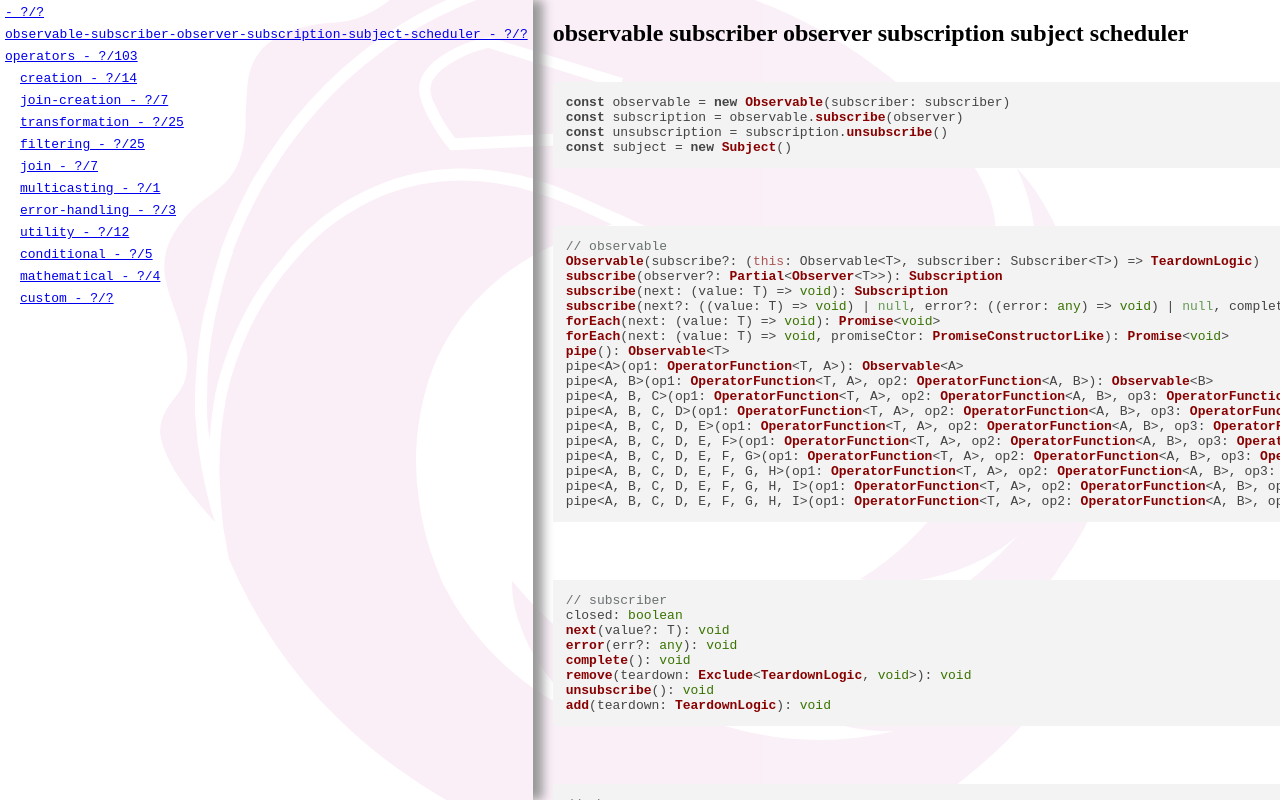
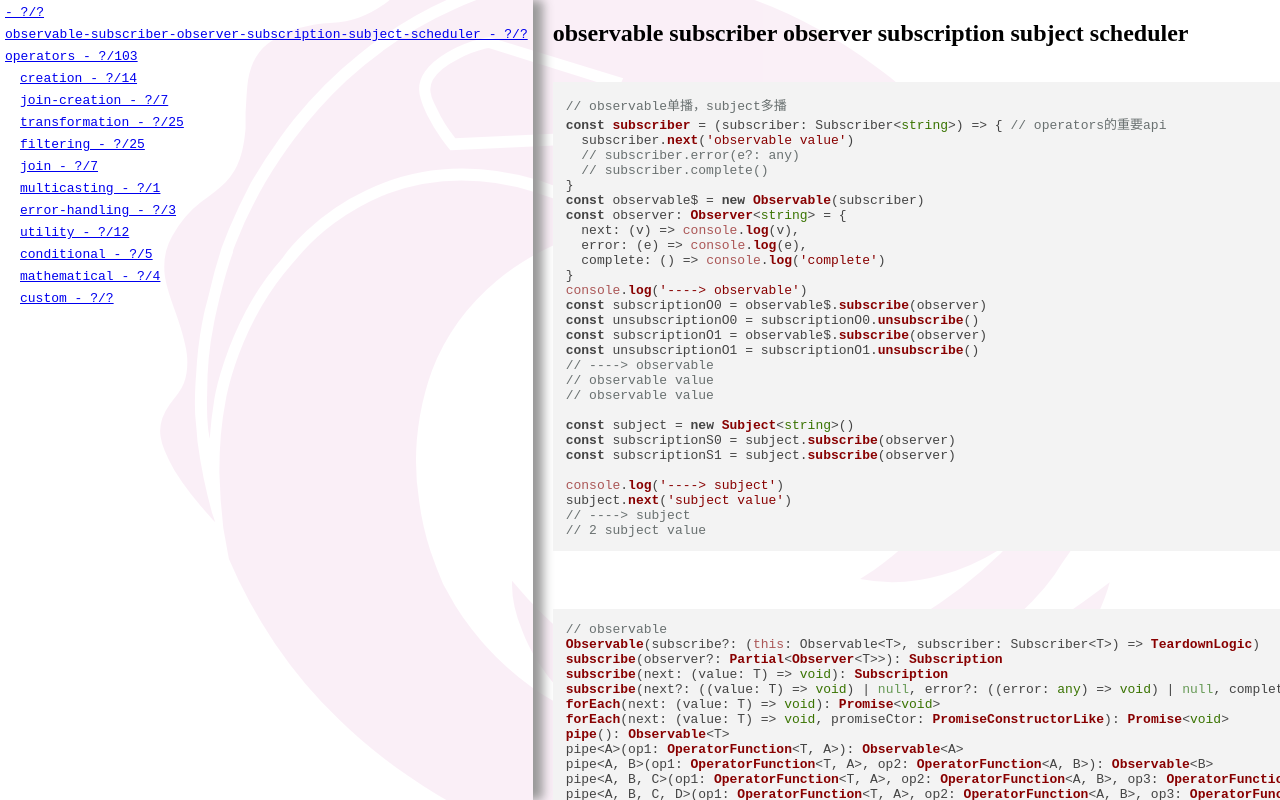
Before and after one commit to howlwindy/rxjs, a Vue app: page /observable-subscriber-observer-subscription-subject-scheduler in a window 1280 px wide. Built offline with nearby package versions, Linux system fonts and the light colour scheme.

Commit message:
feat(observable subsciber observer subscription subject): update

```diff
--- a/src/pages/observable-subscriber-observer-subscription-subject-scheduler/ObservableSubscriberObserverSubscriptionSubjectScheduler.vue
+++ b/src/pages/observable-subscriber-observer-subscription-subject-scheduler/ObservableSubscriberObserverSubscriptionSubjectScheduler.vue
@@ -1,36 +1,37 @@
 <script setup lang="ts">
 import SrcVue from '@/components/Src.vue'
-import { Observable, Subscriber, Observer } from 'rxjs'
-
-// const subscription = new Observable<number>((subscriber) => {
-//   subscriber.closed
-//   subscriber.next()
-//   subscriber.error()
-//   subscriber.complete()
-//   subscriber.remove
-//   subscriber.unsubscribe()
-//   subscriber.add()
-// })
-//   .subscribe({
-//     next: (v) => console.log(v),
-//     error: (e) => console.log(e),
-//     complete: () => console.log('complete')
-//   })
-//   .unsubscribe()
-
-// const observable = new Observable()
-// const subscription = observable.subscribe()
-// const unsubscription = subscription.unsubscribe()
-
-// import { Subject } from 'rxjs'
-// const subject = new Subject()
-// const subject = new Subject()
+// import { Observable, Subscriber, Observer, Subject } from 'rxjs'
 
 const src = [
-  'const observable = new Observable(subscriber: subscriber)',
-  'const subscription = observable.subscribe(observer)',
-  'const unsubscription = subscription.unsubscribe()',
-  'const subject = new Subject()'
+  `// observable单播，subject多播
+const subscriber = (subscriber: Subscriber<string>) => { // operators的重要api
+  subscriber.next('observable value')
+  // subscriber.error(e?: any)
+  // subscriber.complete()
+}
+const observable$ = new Observable(subscriber)
+const observer: Observer<string> = {
+  next: (v) => console.log(v),
+  error: (e) => console.log(e),
+  complete: () => console.log('complete')
+}
+console.log('----> observable')
+const subscriptionO0 = observable$.subscribe(observer)
+const unsubscriptionO0 = subscriptionO0.unsubscribe()
+const subscriptionO1 = observable$.subscribe(observer)
+const unsubscriptionO1 = subscriptionO1.unsubscribe()
+// ----> observable
+// observable value
+// observable value
+
+const subject = new Subject<string>()
+const subscriptionS0 = subject.subscribe(observer)
+const subscriptionS1 = subject.subscribe(observer)
+
+console.log('----> subject')
+subject.next('subject value')
+// ----> subject
+// 2 subject value`
 ]
 const observableSrc = [
   '// observable',
@@ -118,23 +119,29 @@ const animationSrc = [
   'schedule<T>(work: (this: SchedulerAction<T>, state?: T) => void, delay?: number, state?: T): Subscription <= Scheduler'
 ]
 
-const subscribe = (subscriber: Subscriber<number>) => {
-  subscriber.closed = false
-  subscriber.next(0)
-  subscriber.next(1)
-  subscriber.next(2)
-  subscriber.complete()
-}
-const observable$ = new Observable(subscribe)
-const observer: Observer<number> = {
-  next: (v) => console.log(v),
-  error: (e) => console.log(e),
-  complete: () => console.log('complete')
-}
-const subscription = observable$.subscribe(observer)
-observable$.subscribe((v) => console.log(v))
-const unsubscription = subscription.unsubscribe()
-console.log(unsubscription)
+// const subscriber = (subscriber: Subscriber<string>) => {
+//   subscriber.next('observable value')
+//   // subscriber.error(e?: any)
+//   // subscriber.complete()
+// }
+// const observable$ = new Observable(subscriber)
+// const observer: Observer<string> = {
+//   next: (v) => console.log(v),
+//   error: (e) => console.log(e),
+//   complete: () => console.log('complete')
+// }
+// console.log('----> observable')
+// const subscriptionO0 = observable$.subscribe(observer)
+// const unsubscriptionO0 = subscriptionO0.unsubscribe()
+// const subscriptionO1 = observable$.subscribe(observer)
+// const unsubscriptionO1 = subscriptionO1.unsubscribe()
+
+// const subject = new Subject<string>()
+// const subscriptionS0 = subject.subscribe(observer)
+// const subscriptionS1 = subject.subscribe(observer)
+
+// console.log('----> subject')
+// subject.next('subject value')
 </script>
 <template>
   <h2>observable subscriber observer subscription subject scheduler</h2>
```
